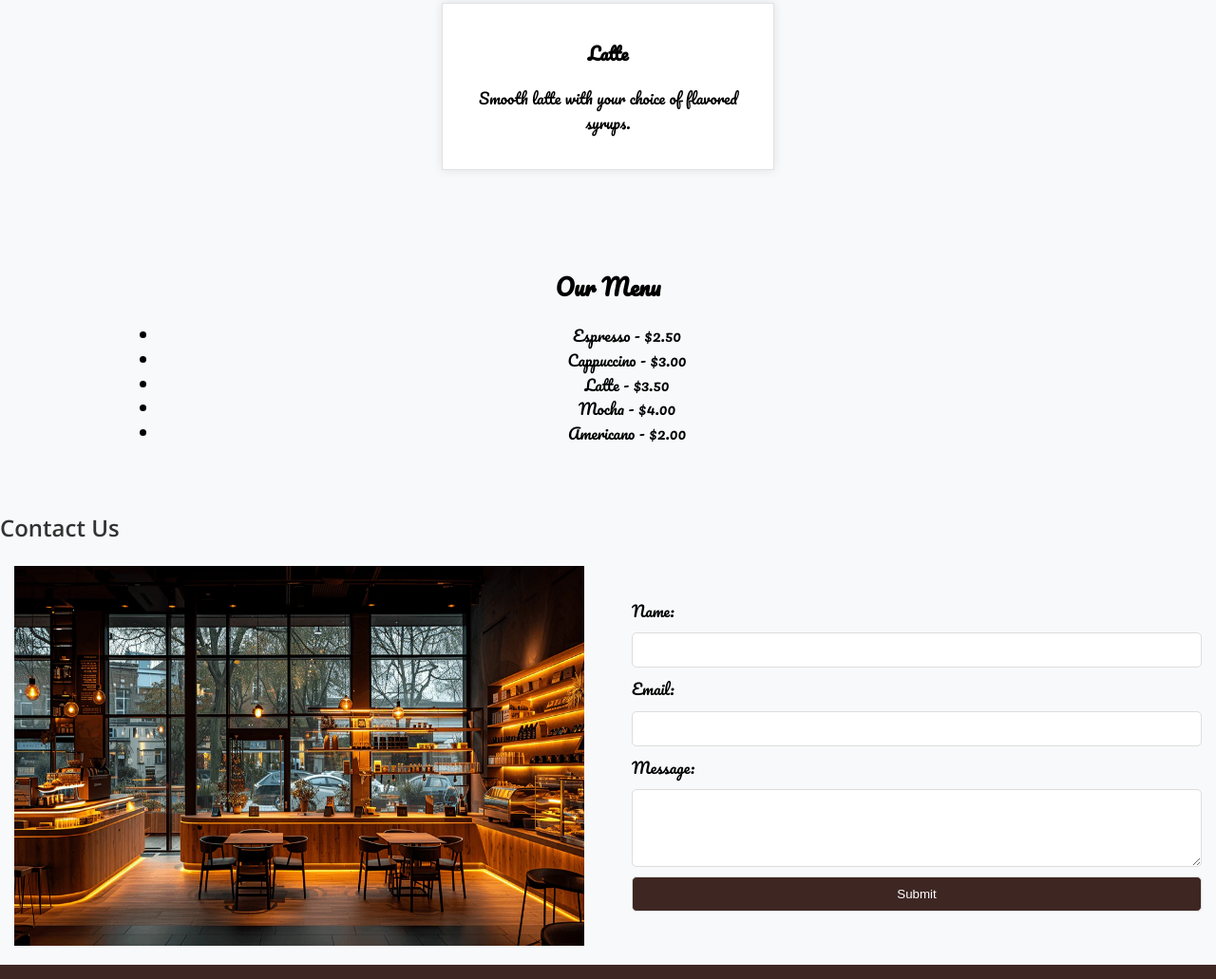
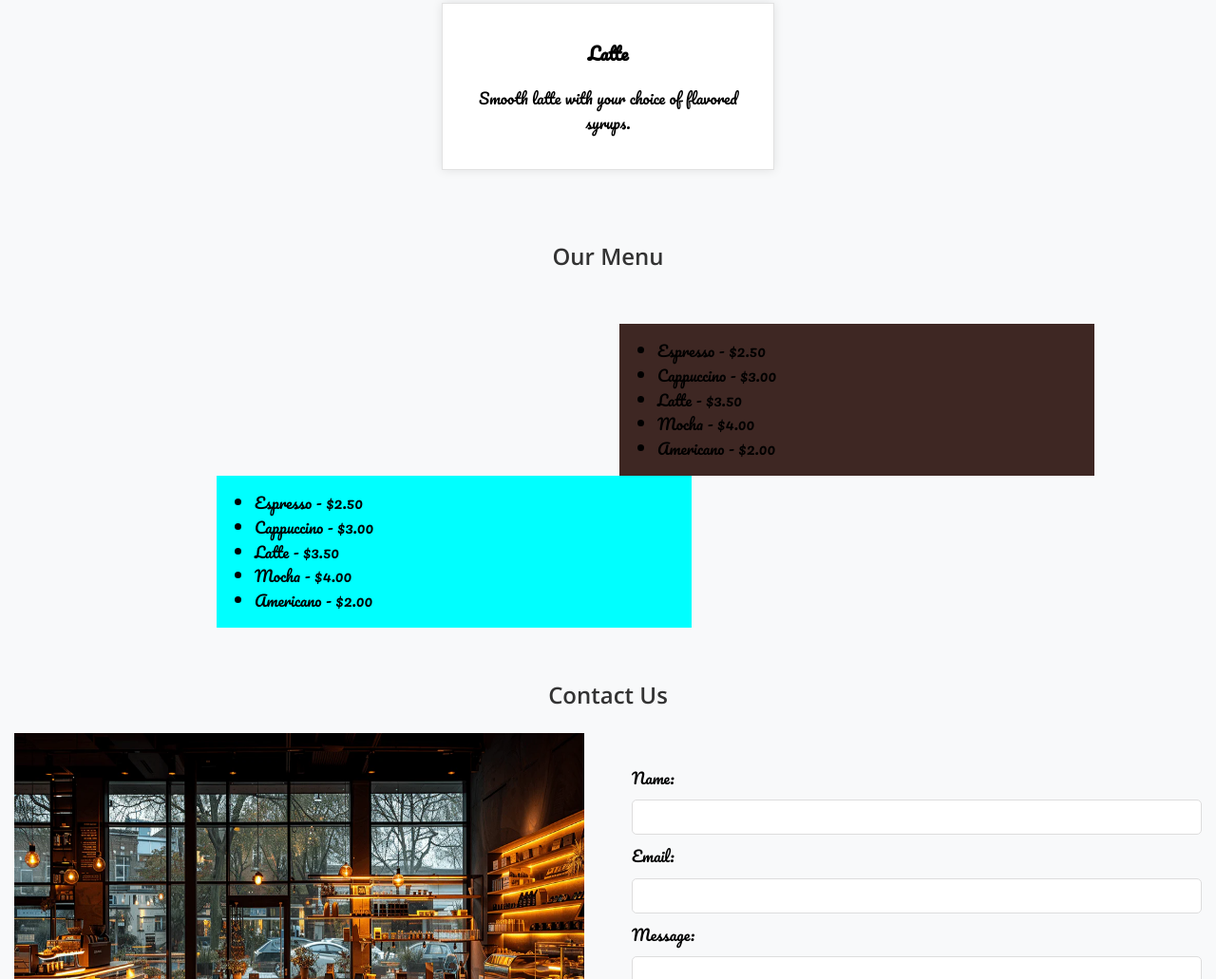
Before and after one commit to Lis257/Asef-project-coffe, a plain HTML site: page Asef-project/index.html in a window 1280 px wide. Shown: the part 820-1851 px from the top of the page at 95% size. Drawn offline with nearby package versions, Linux system fonts and the light colour scheme.

Commit message:
position

```diff
--- a/Asef-project/index.css
+++ b/Asef-project/index.css
@@ -49,6 +49,24 @@ header h1 {
   padding: 2em 0;
 }
 
+#menu{
+  text-align: left;
+}
+#menu1{
+  text-align: center
+}
+#menu3{
+  float: right;
+  background-color: #3e2723;
+  width: 500px;
+}
+#menu2{
+  float:left;
+  background-color: aqua;
+  margin-left: 100px;
+  width: 500px;
+}
+
 .service {
   display: inline-block;
   margin: 20px;
@@ -63,6 +81,9 @@ header h1 {
   display: flex;
   flex-direction: column;
   gap: 10px;
+}
+#contactus{
+  text-align: center;
 }
 
 #contact input, #contact textarea, #contact button {
--- a/Asef-project/index.html
+++ b/Asef-project/index.html
@@ -37,9 +37,10 @@
           <h3>Latte</h3>
           <p>Smooth latte with your choice of flavored syrups.</p>
         </div>
-      </section>
+      </section><h2 id="menu1">Our Menu</h2>
       <section id="menu" class="container">
-        <h2>Our Menu</h2>
+        <div id="menu3">
+
         <ul>
           <li>Espresso - $2.50</li>
           <li>Cappuccino - $3.00</li>
@@ -47,8 +48,18 @@
           <li>Mocha - $4.00</li>
           <li>Americano - $2.00</li>
         </ul>
+      </div>
+      <div id="menu2">
+        <ul>
+          <li>Espresso - $2.50</li>
+          <li>Cappuccino - $3.00</li>
+          <li>Latte - $3.50</li>
+          <li>Mocha - $4.00</li>
+          <li>Americano - $2.00</li>
+        </ul>
+      </div>
       </section>
-      <h2>Contact Us</h2>
+      <h2 id="contactus">Contact Us</h2>
       <section id="contact" class="container">
 
         <img id="contact-photo"src="coffe_house.webp">
```
